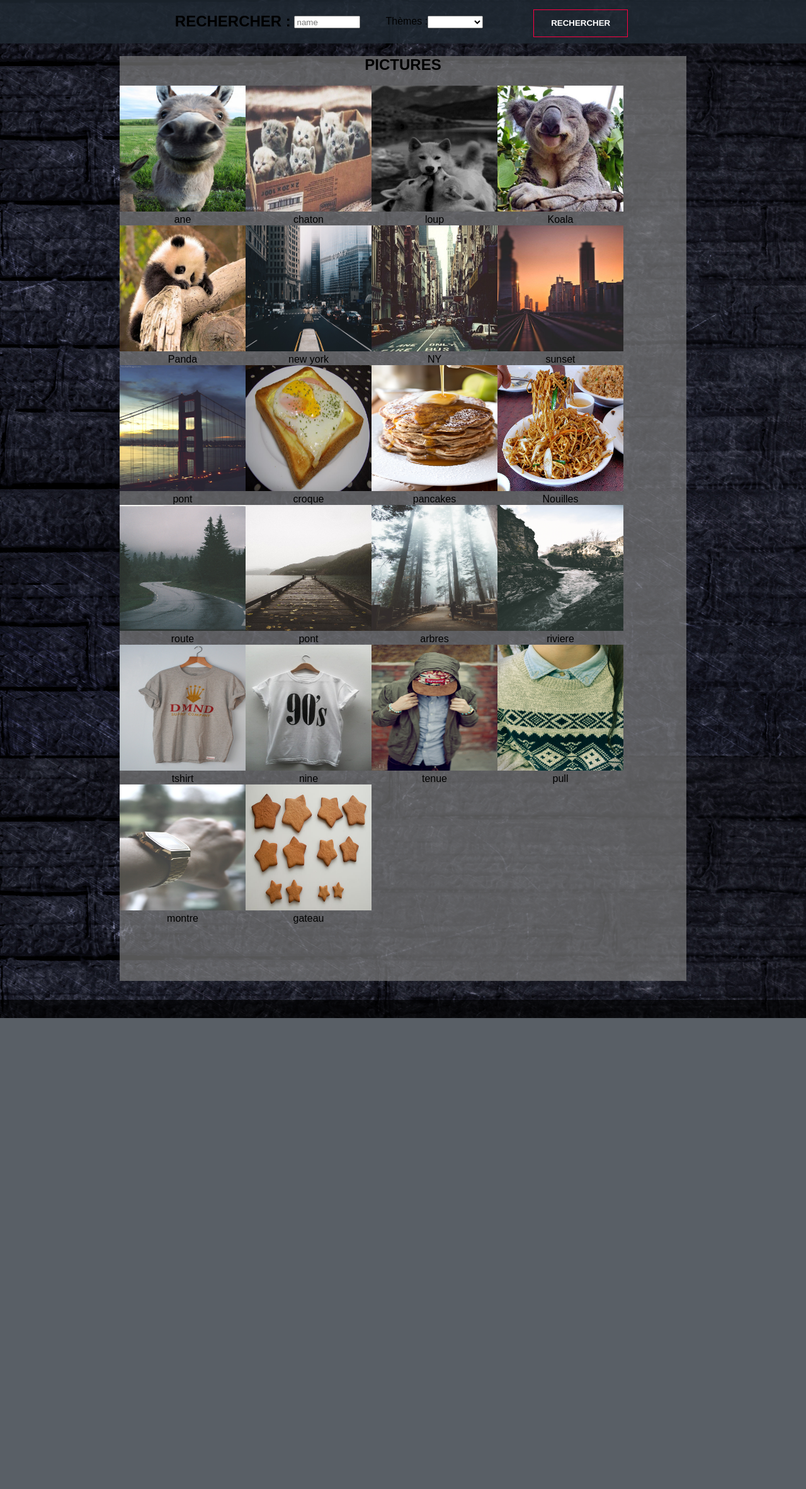
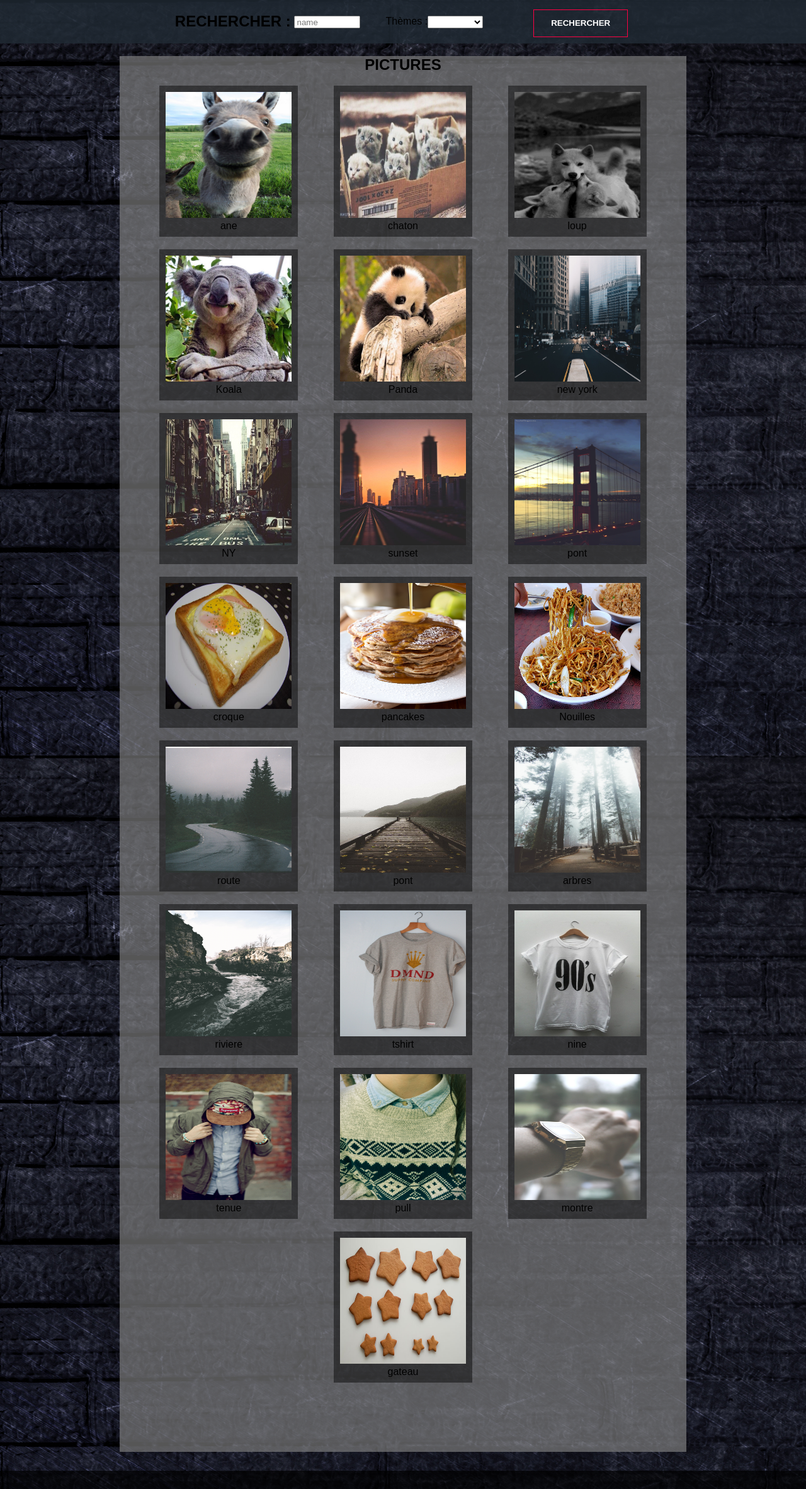
Before and after one commit to ttRmz/8Gag, a PHP site: page / in a window 1280 px wide. Shown: the part 102-2467 px from the top of the page at 63% size. Before the commit the page ends 1719 px from the top, so only its background shows below. Run offline with PHP 8.4, Linux system fonts and the light colour scheme; data comes from the database, SQL or seed files in the repository.

Commit message:
version 2

```diff
--- a/8gag v1/account.php
+++ b/8gag v1/account.php
@@ -177,7 +177,7 @@
     $finfo = finfo_open(FILEINFO_MIME_TYPE);
     $mime = finfo_file($finfo, $_FILES['pic']['tmp_name']);
     // test le mime & l'extension avec pathinfo() -- On ne veut que des fichiers PNG
-    $file = '/chemindelaDDB';
+
 
 
     if(in_array($extension, $extension_valid) && in_array($mime, $mime_valid)){
@@ -228,6 +228,7 @@
     </button>
 
 </form>
+      <div class="affichage">
        <?php
             $req = $dbh->prepare('SELECT * FROM pictures where user_id = :id ORDER BY id DESC limit 0,5');
                         $req->execute([
@@ -235,8 +236,9 @@
                         );
                         $res = $req->fetchAll();
                         foreach($res as $item){
-                           echo '<img height="200" width="200" src="uploads/' . $item['picture'] . '" >';}
+                           echo '<div class="photospic"><img height="200" width="200" src="uploads/' . $item['picture'] . '" ><br>'.$item['name'].'</div>';}
             ?>
+            </div>
         </div>
         <footer>
             <form>
--- a/8gag v1/css/index.css
+++ b/8gag v1/css/index.css
@@ -34,7 +34,7 @@
     min-height: 1000px;
     text-align: center;
     margin:auto;
-    width:900px;
+    width:830px;
     height:inherit;
     padding-bottom:30px;
     margin-bottom: 30px;
@@ -45,3 +45,14 @@
 
     margin:auto;
 }
+.photospic{
+    height:240px;
+   width:220px;
+   padding-top:10px;
+    margin:auto;
+    margin-top:0;
+    margin-bottom:20px;
+    background:rgba(0, 0, 0, 0.46);
+
+
+}
--- a/8gag v1/index.php
+++ b/8gag v1/index.php
@@ -8,6 +8,7 @@
         <link rel="stylesheet" href="css/style.css">
         <link rel="stylesheet" href="css/navbar_btn.css">
         <link rel="stylesheet" href="css/tags_btn.css">
+        <link href="https://fonts.googleapis.com/css?family=Lato" rel="stylesheet">
     </head>
 
     <body>
@@ -120,7 +121,7 @@
                                      );
                         $res = $req->fetchAll();
                         foreach($res as $item){
-                            echo '<img  height="200" width="200" src="uploads/' . $item['picture'] . '" >';}
+                            echo '<div class="photospic"><img height="200" width="200" src="uploads/' . $item['picture'] . '" ><br>'.$item['name'].'</div>';}
                     }
                      elseif(!empty($_GET['cat']) && empty($_GET['name'])){
                           $stmt = $dbh->prepare('SELECT id FROM categories WHERE name=:name');
@@ -142,7 +143,7 @@
                                      );
                         $res = $req->fetchAll();
                         foreach($res as $item){
-                            echo '<img  height="200" width="200" src="uploads/' . $item['picture'] . '" >';}
+                            echo '<div class="photospic"><img height="200" width="200" src="uploads/' . $item['picture'] . '" ><br>'.$item['name'].'</div>';}
                      }
                     else{
 
@@ -152,7 +153,7 @@
                         $req->execute();
                         $res = $req->fetchAll();
                         foreach($res as $item){
-                            echo '<img height="200" width="200" src="uploads/' . $item['picture'] . '" >';}
+                            echo '<div class="photospic"><img height="200" width="200" src="uploads/' . $item['picture'] . '" ><br>'.$item['name'].'</div>';}
                     }
 
 
```
Also changed, not shown: 8gag v1/css/account.css (+22 -0 lines).
